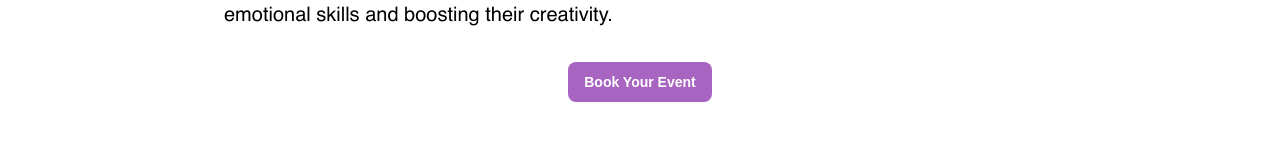
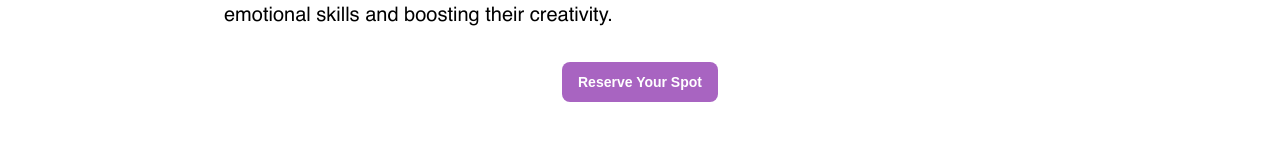
Before and after one commit to ralphdaryn/stepbystepstars, a React (Create React App) app in the folder client/: page /birthdayparties in a window 1280 px wide. Shown: the part 1588-1740 px from the top of the page. Built offline with nearby package versions, Linux system fonts and the light colour scheme.

Commit message:
update drop in play button and link

```diff
--- a/client/src/components/EventsButton/EventsButton.js
+++ b/client/src/components/EventsButton/EventsButton.js
@@ -3,12 +3,12 @@ import "./EventsButton.scss";
 const EventsButton = () => {
   const handleButtonClick = () => {
     window.location.href =
-      "https://www.wellnessliving.com/rs/appointment-new/step_by_step_club?dtu_redirect=2024-12-31+14%3A54%3A22&id_class_tab=3&id_mode=1&k_class_tab=66298&s_id=OzPPUQ";
+      "https://www.wellnessliving.com/rs/appointment-new/step_by_step_club?dtu_redirect=2025-01-14+02%3A10%3A44&id_class_tab=3&id_mode=1&k_class_tab=66372&k_service=267754&k_service_category=61287&s_id=ZLOW6a";
   };
 
   return (
     <button className="events-button" onClick={handleButtonClick}>
-      Book Your Event
+      Reserve Your Spot
     </button>
   );
 };
```
